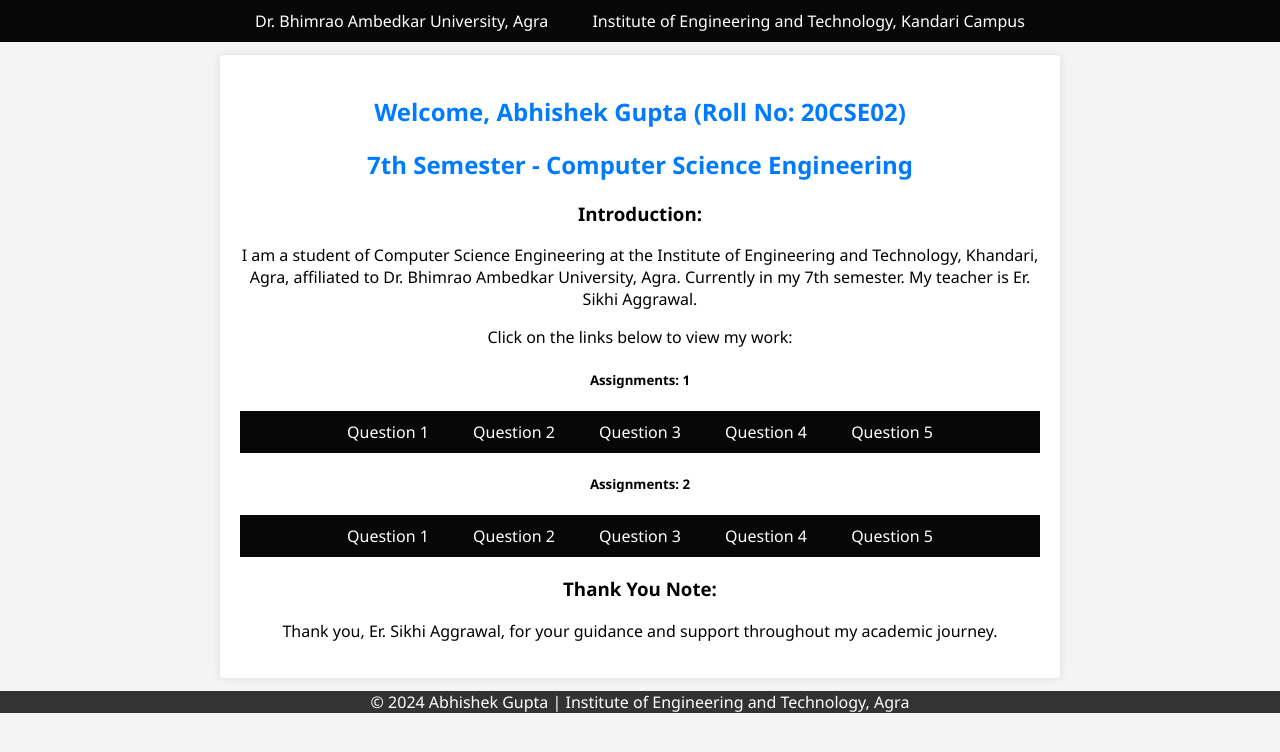
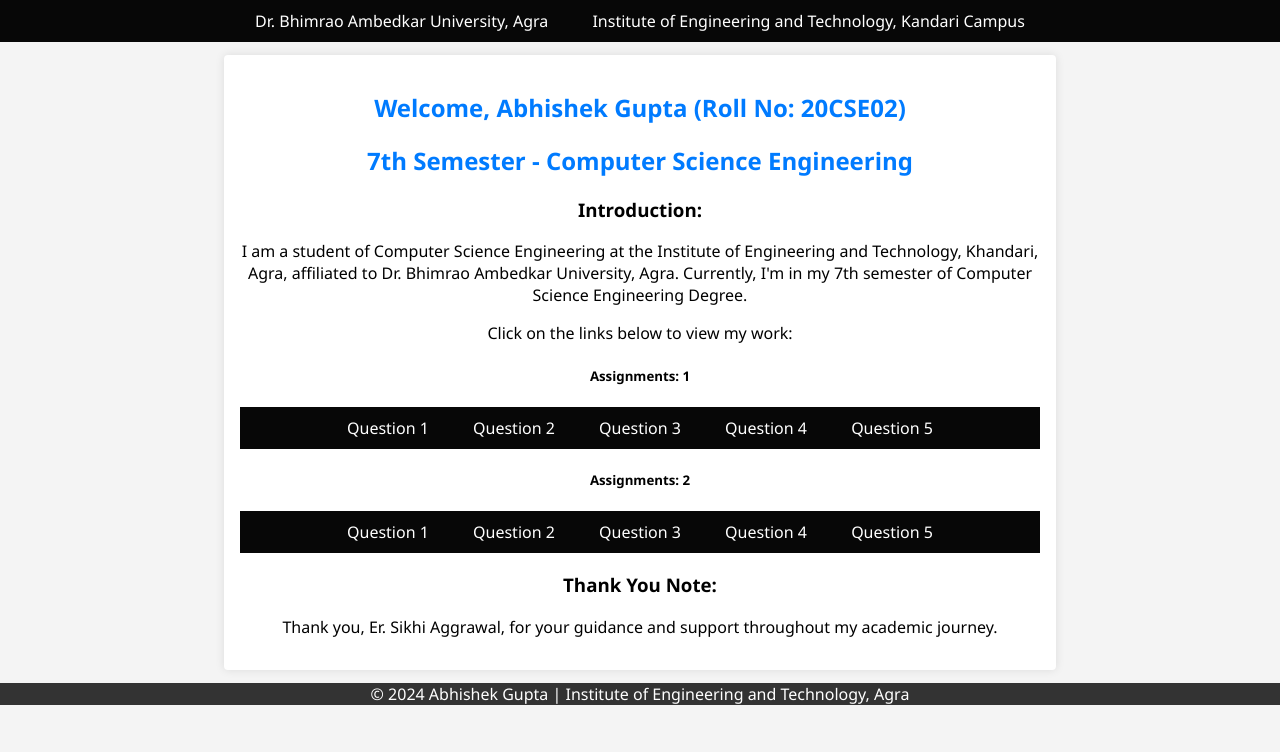
Before and after one commit to Abhi-gits/WT-Assignment, a plain HTML site: page index.html in a window 1280 px wide. Drawn offline with Linux system fonts and the light colour scheme.

Commit message:
final-commit

```diff
--- a/index.html
+++ b/index.html
@@ -33,7 +33,7 @@
             max-width: 800px;
             margin: 13px auto;
             background-color: #fff;
-            padding: 20px;
+            padding: 16px;
             border-radius: 4px;
             box-shadow: 0 0 10px rgba(0, 0, 0, 0.1);
         }
@@ -61,6 +61,13 @@
             list-style: none;
             margin-bottom: 10px;
         }
+
+        /* span nav a{
+            color: #007bff;
+        }
+        span nav{
+            background: #dad1d1;
+        } */
 
         footer {
             margin-top: 0;
@@ -91,8 +98,7 @@
         <h3>Introduction:</h3>
         <p>
             I am a student of Computer Science Engineering at the Institute of Engineering and Technology,
-            Khandari, Agra, affiliated to Dr. Bhimrao Ambedkar University, Agra. Currently in my 7th semester.
-            My teacher is Er. Sikhi Aggrawal.
+            Khandari, Agra, affiliated to Dr. Bhimrao Ambedkar University, Agra. Currently, I'm in my 7th semester of Computer Science Engineering Degree.
         </p>
         <span>Click on the links below to view my work:</span>
         <span>
```
